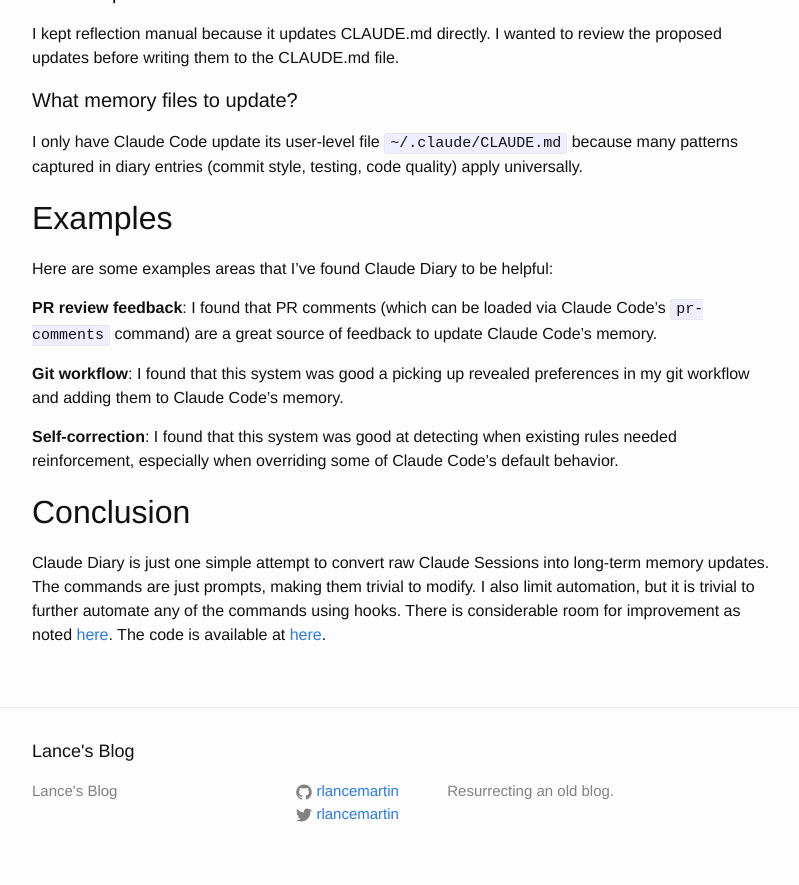
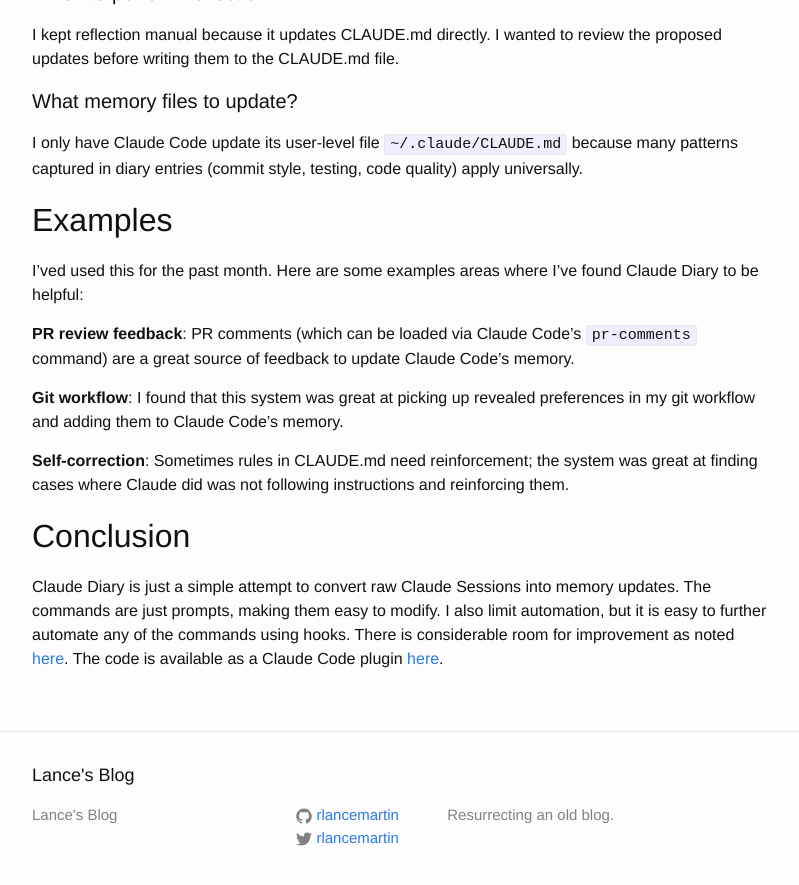
Before and after one commit to rlancemartin/rlancemartin.github.io, a Jekyll site: the page built from _posts/2025-12-01-claude_diary.md, in a window 1280 px wide and 900 px high, scrolled down 3072 px. Shown: the top 885 px of the window, without its empty margins (238-1037 px from the left). Built offline with Jekyll 4.4.1, drawn with Linux system fonts in a browser that asks for light colours; Markdown is read by kramdown in place of the engine named in the settings; some of the changed text lies outside the part shown.

Commit message:
Update post

```diff
--- a/_posts/2025-12-01-claude_diary.md
+++ b/_posts/2025-12-01-claude_diary.md
@@ -34,7 +34,7 @@
 
 ## Implementing Memory For Claude Code
 
-I used this reflection-based approach to implement a memory system for Claude Code.
+I used this reflection-based approach with Claude Code, asking Claude to distill diary entries from sessions and performing reflection over collected entries to update `CLAUDE.md`.
 
 <figure>
 <img src="/assets/claude_diary_flow.png" width="90%">
@@ -74,14 +74,14 @@
 
 ## Examples
 
-Here are some examples areas that I've found Claude Diary to be helpful:
+I'ved used this for the past month. Here are some examples areas where I've found Claude Diary to be helpful:
 
-**PR review feedback**: I found that PR comments (which can be loaded via Claude Code's `pr-comments` command) are a great source of feedback to update Claude Code's memory.
+**PR review feedback**: PR comments (which can be loaded via Claude Code's `pr-comments` command) are a great source of feedback to update Claude Code's memory.
 
-**Git workflow**: I found that this system was good a picking up revealed preferences in my git workflow and adding them to Claude Code's memory.
+**Git workflow**: I found that this system was great at picking up revealed preferences in my git workflow and adding them to Claude Code's memory.
 
-**Self-correction**: I found that this system was good at detecting when existing rules needed reinforcement, especially when overriding some of Claude Code's default behavior.
+**Self-correction**: Sometimes rules in CLAUDE.md need reinforcement; the system was great at finding cases where Claude did was not following instructions and reinforcing them.
 
 ## Conclusion
 
-Claude Diary is just one simple attempt to convert raw Claude Sessions into long-term memory updates. The commands are just prompts, making them trivial to modify. I also limit automation, but it is trivial to further automate any of the commands using hooks. There is considerable room for improvement as noted [here](https://github.com/rlancemartin/claude-diary?tab=readme-ov-file#future-work). The code is available at [here](https://github.com/rlancemartin/claude-diary).
+Claude Diary is just a simple attempt to convert raw Claude Sessions into memory updates. The commands are just prompts, making them easy to modify. I also limit automation, but it is easy to further automate any of the commands using hooks. There is considerable room for improvement as noted [here](https://github.com/rlancemartin/claude-diary?tab=readme-ov-file#future-work). The code is available as a Claude Code plugin [here](https://github.com/rlancemartin/claude-diary).
```
Also changed, not shown: other parts of _posts/2025-12-01-claude_diary.md (+2 -2 lines).
